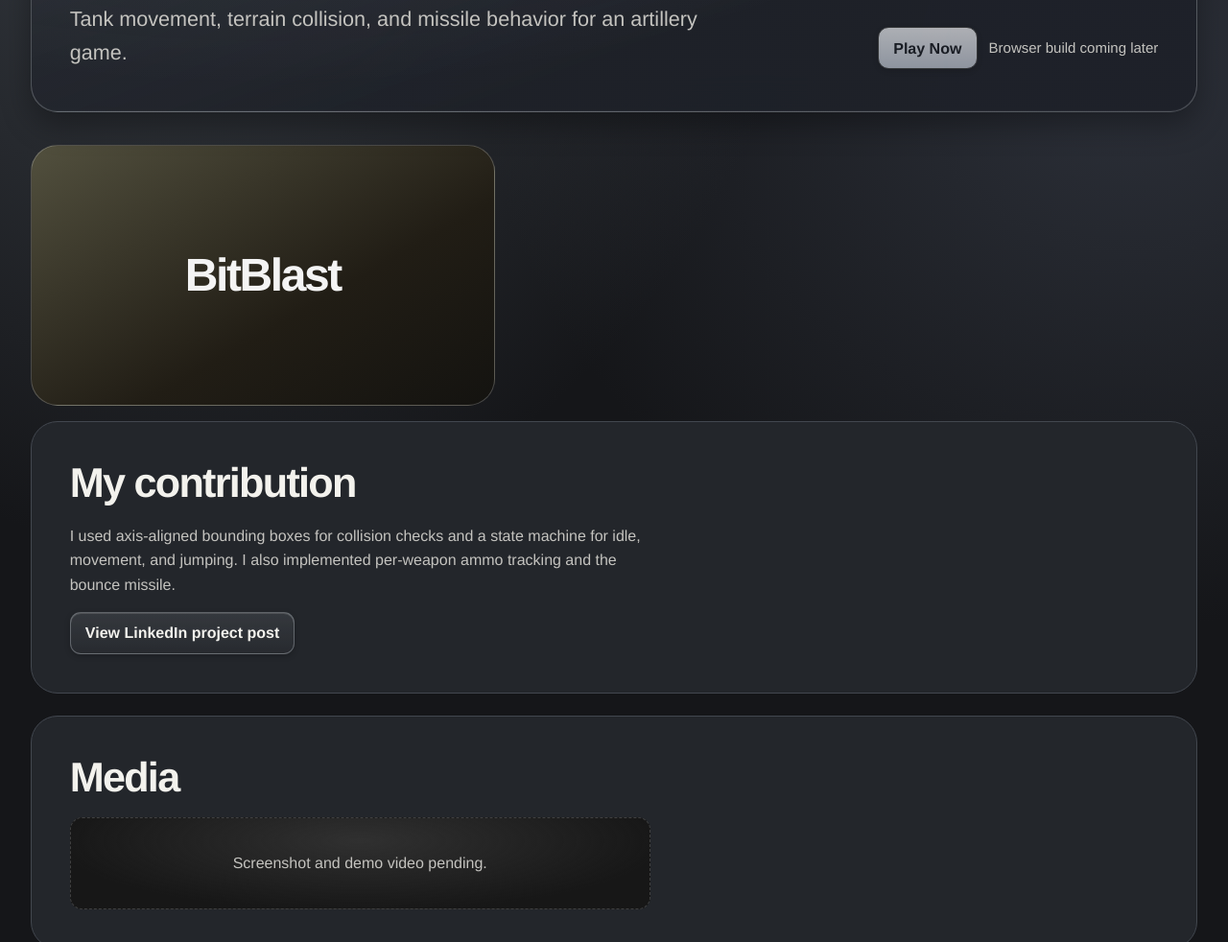
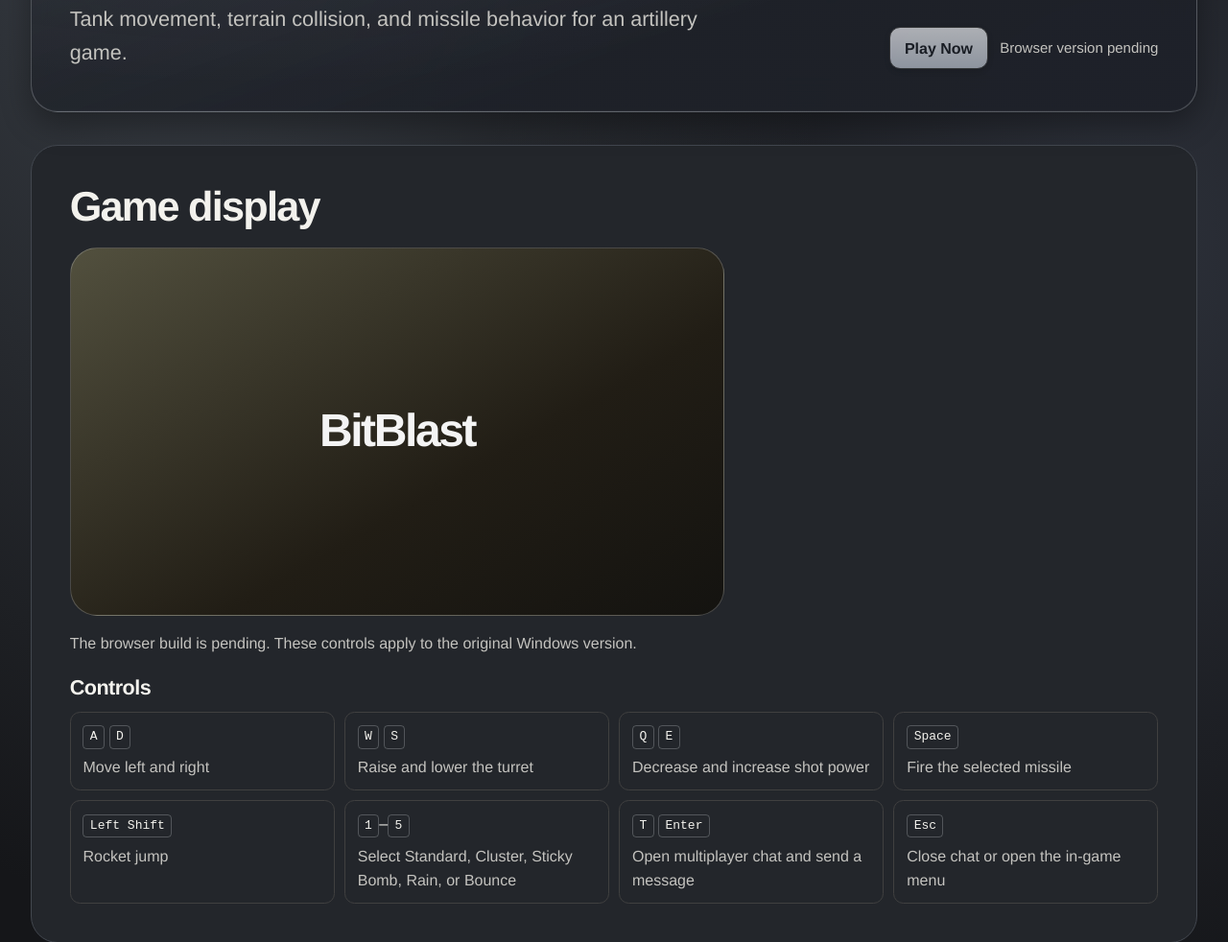
Before and after one commit to Kholinky/Website, a plain HTML site: page bitblast.html in a window 1280 px wide. Shown: the part 466-1448 px from the top of the page at 96% size. Drawn offline with Linux system fonts and the light colour scheme.

Commit message:
Document BitBlast controls below the game display

```diff
--- a/bitblast.html
+++ b/bitblast.html
@@ -24,17 +24,32 @@
     <main id="main" class="wrap">
         <div class="page-lead">
             <a class="back" href="apps.html">Back to Apps</a>
-            <p class="eyebrow">C / Team game project · 2026</p>
+            <p class="eyebrow">C++ / Team game project · 2026</p>
             <h1>BitBlast: The Artillery War</h1>
             <div class="page-lead-summary">
                 <p class="intro">Tank movement, terrain collision, and missile behavior for an artillery game.</p>
                 <div class="actions app-actions">
                     <button class="button primary" type="button" disabled>Play Now</button>
-                    <span class="play-status">Browser build coming later</span>
+                    <span class="play-status">Browser version pending</span>
                 </div>
             </div>
         </div>
-        <div class="project-cover cover-title cover-bitblast" aria-hidden="true"><span>BitBlast</span></div>
+        <section class="section reading bitblast-play" id="game" aria-labelledby="game-title">
+            <h2 id="game-title">Game display</h2>
+            <div class="project-cover cover-title cover-bitblast" aria-hidden="true"><span>BitBlast</span></div>
+            <p>The browser build is pending. These controls apply to the original Windows version.</p>
+            <h3 id="controls-title">Controls</h3>
+            <dl class="game-controls" aria-labelledby="controls-title">
+                <div><dt><kbd>A</kbd> <kbd>D</kbd></dt><dd>Move left and right</dd></div>
+                <div><dt><kbd>W</kbd> <kbd>S</kbd></dt><dd>Raise and lower the turret</dd></div>
+                <div><dt><kbd>Q</kbd> <kbd>E</kbd></dt><dd>Decrease and increase shot power</dd></div>
+                <div><dt><kbd>Space</kbd></dt><dd>Fire the selected missile</dd></div>
+                <div><dt><kbd>Left Shift</kbd></dt><dd>Rocket jump</dd></div>
+                <div><dt><kbd>1</kbd>–<kbd>5</kbd></dt><dd>Select Standard, Cluster, Sticky Bomb, Rain, or Bounce</dd></div>
+                <div><dt><kbd>T</kbd> <kbd>Enter</kbd></dt><dd>Open multiplayer chat and send a message</dd></div>
+                <div><dt><kbd>Esc</kbd></dt><dd>Close chat or open the in-game menu</dd></div>
+            </dl>
+        </section>
         <section class="section reading" aria-labelledby="contribution">
             <h2 id="contribution">My contribution</h2>
             <p>I used axis-aligned bounding boxes for collision checks and a state machine for idle, movement, and jumping. I also implemented per-weapon ammo tracking and the bounce missile.</p>
--- a/style.css
+++ b/style.css
@@ -818,3 +818,20 @@ main > .cover-title { margin-bottom: 1rem; max-height: 17rem; border-radius: var
 @media (prefers-reduced-motion: reduce) {
     .has-cover .project-cover { transition: none; }
 }
+
+.bitblast-play .project-cover {
+    margin-bottom: 1rem;
+    max-height: 24rem;
+    border: 1px solid var(--glass-rim);
+    border-radius: var(--glass-radius);
+}
+.bitblast-play h3 { margin-top: 1.4rem; }
+.game-controls {
+    display: grid;
+    grid-template-columns: repeat(auto-fit, minmax(min(100%, 16rem), 1fr));
+    gap: .65rem;
+    margin: .8rem 0 0;
+}
+.game-controls > div { padding: .65rem .8rem; border: 1px solid var(--line); border-radius: .65rem; }
+.game-controls dd { margin: .4rem 0 0; color: var(--muted); overflow-wrap: anywhere; }
+.game-controls kbd { display: inline-block; padding: .05rem .4rem; border: 1px solid var(--glass-rim); border-radius: .25rem; }
```
Also changed, not shown: apps.html (+1 -1 lines).
